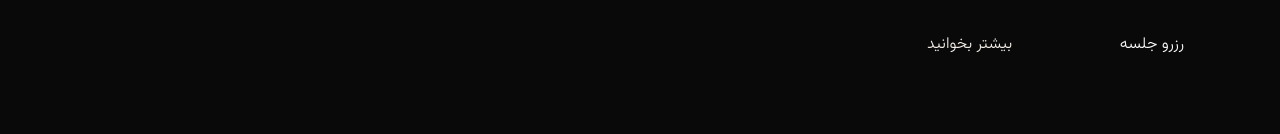
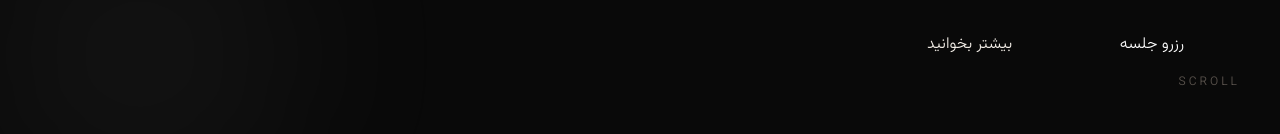
Before and after one commit to sadeghgoli95-bot/golroo, a Next.js app: page / in a window 1280 px wide. Shown: the part 666-800 px from the top of the page. Built offline with nearby package versions, Linux system fonts and the light colour scheme.

Commit message:
add atmosphere system and design tokens

```diff
--- a/app/page.tsx
+++ b/app/page.tsx
@@ -16,6 +16,9 @@ import Footer from "@/components/Footer";
 import GridOverlay from "@/components/GridOverlay";
 import PageReveal from "@/components/PageReveal";
 import ReadingProgress from "@/components/ReadingProgress";
+import AmbientLight from "@/components/AmbientLight";
+import PageNoise from "@/components/PageNoise";
+import ScrollIndicator from "@/components/ScrollIndicator";
 
 export default function Home() {
   return (
@@ -25,6 +28,9 @@ export default function Home() {
         <GridOverlay />
         <PageReveal />
         <ReadingProgress />
+        <AmbientLight />
+        <PageNoise />
+        <ScrollIndicator />
         <Hero />
         <QuoteBlock quote="هر تغییری از جایی آغاز می‌شود که انسان احساس کند تجربه‌اش واقعاً فهمیده شده است." />
         <QuestionBlock
--- /dev/null
+++ b/components/AmbientLight.tsx
@@ -0,0 +1,54 @@
+"use client";
+
+import { useEffect, useState } from "react";
+
+export default function AmbientLight() {
+  const [y, setY] = useState(0);
+
+  useEffect(() => {
+    const scroll = () => {
+      setY(window.scrollY * 0.08);
+    };
+    scroll();
+    window.addEventListener("scroll", scroll);
+    return () => window.removeEventListener("scroll", scroll);
+  }, []);
+
+  return (
+    <div
+      aria-hidden
+      style={{
+        position: "fixed",
+        inset: 0,
+        overflow: "hidden",
+        pointerEvents: "none",
+        zIndex: -1,
+      }}
+    >
+      <div
+        style={{
+          position: "absolute",
+          width: 700,
+          height: 700,
+          top: -220 + y,
+          right: -220,
+          borderRadius: "50%",
+          background: "radial-gradient(circle, rgba(108,31,51,.06), transparent 70%)",
+          filter: "blur(70px)",
+        }}
+      />
+      <div
+        style={{
+          position: "absolute",
+          width: 520,
+          height: 520,
+          bottom: -180 - y,
+          left: -120,
+          borderRadius: "50%",
+          background: "radial-gradient(circle, rgba(255,255,255,.05), transparent 70%)",
+          filter: "blur(60px)",
+        }}
+      />
+    </div>
+  );
+}
--- /dev/null
+++ b/components/PageNoise.tsx
@@ -0,0 +1,20 @@
+export default function PageNoise() {
+  return (
+    <div
+      aria-hidden
+      style={{
+        position: "fixed",
+        inset: 0,
+        pointerEvents: "none",
+        opacity: .035,
+        zIndex: -1,
+        backgroundImage: `
+          radial-gradient(circle at 25% 20%, rgba(255,255,255,.08) 1px, transparent 1px),
+          radial-gradient(circle at 80% 70%, rgba(255,255,255,.06) 1px, transparent 1px),
+          radial-gradient(circle at 40% 90%, rgba(255,255,255,.05) 1px, transparent 1px)
+        `,
+        backgroundSize: "180px 180px, 240px 240px, 300px 300px",
+      }}
+    />
+  );
+}
--- /dev/null
+++ b/components/ScrollIndicator.tsx
@@ -0,0 +1,33 @@
+"use client";
+
+import { useEffect, useState } from "react";
+
+export default function ScrollIndicator() {
+  const [hide, setHide] = useState(false);
+
+  useEffect(() => {
+    const scroll = () => {
+      setHide(window.scrollY > 120);
+    };
+    scroll();
+    window.addEventListener("scroll", scroll);
+    return () => window.removeEventListener("scroll", scroll);
+  }, []);
+
+  return (
+    <div
+      style={{
+        position: "fixed",
+        right: 40,
+        bottom: 40,
+        opacity: hide ? 0 : 1,
+        transition: ".6s",
+        fontSize: 12,
+        letterSpacing: ".25em",
+        color: "var(--text-light)",
+      }}
+    >
+      SCROLL
+    </div>
+  );
+}
```
